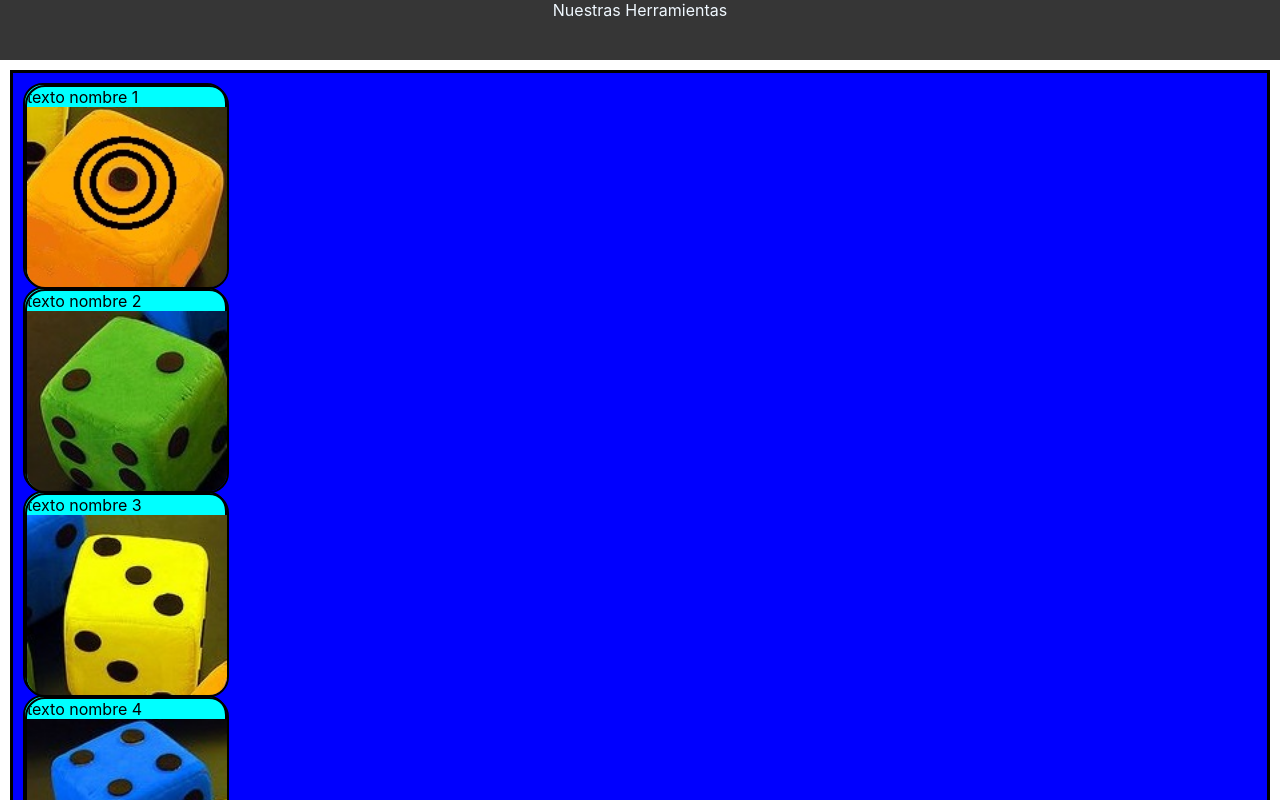
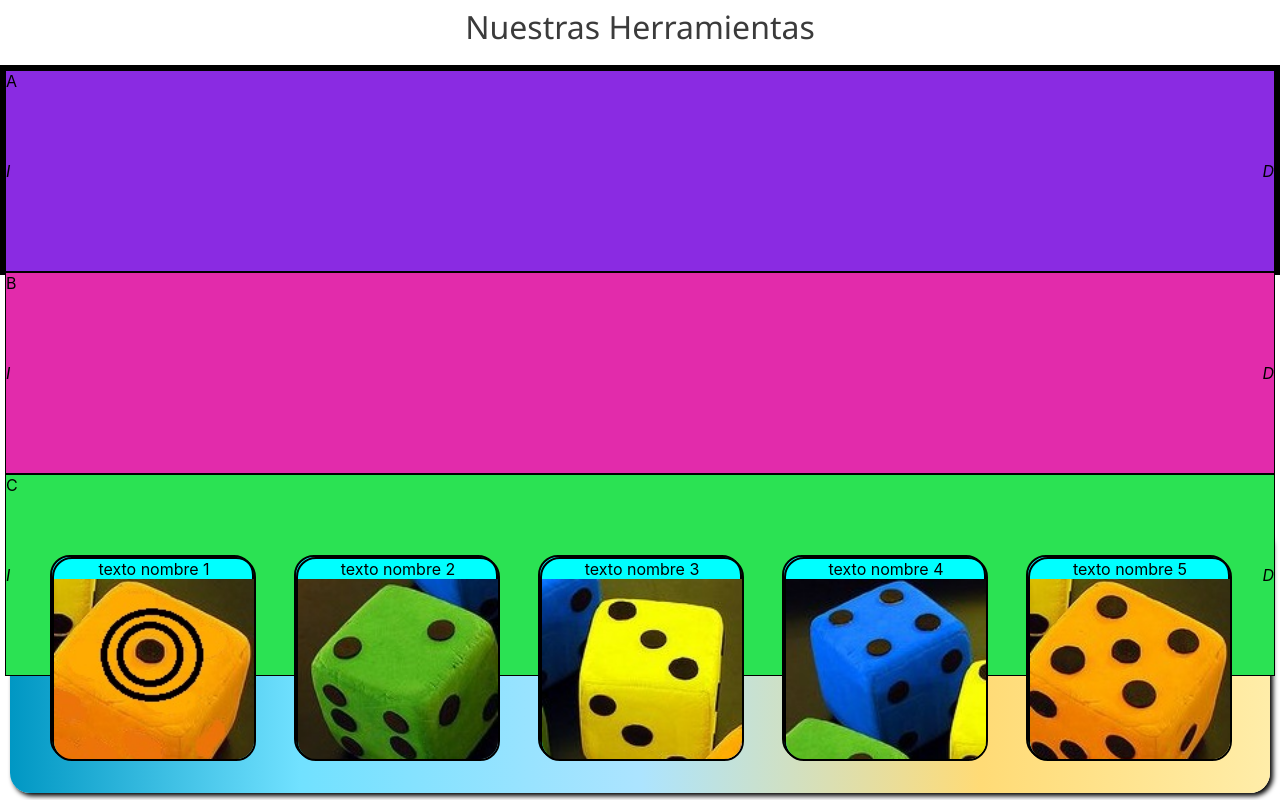
Before and after one commit to MathiasFernandez24/MyTools, a React (Create React App) app: page / in a window 1280 px wide. Shown: the top 800 px of the page. Built offline with nearby package versions, Linux system fonts and the light colour scheme.

Commit message:
armando carrusel

```diff
--- a/src/components/card/Card.css
+++ b/src/components/card/Card.css
@@ -1,11 +1,11 @@
 .card-container {
-    /* display: block; */
+    display: inline-block;
     position: relative;
     width: 200px;
     height: 200px;
     border-radius: 20px;
     background-color: aqua;
-    margin: 0px;
+    margin: 20px;
     padding: 0px;
     border: 2px solid black;
 }
--- a/src/components/cards/Cards.css
+++ b/src/components/cards/Cards.css
@@ -1,6 +1,17 @@
 .cards-container {
-    background-color: blue;
-    border: solid 3px black;
-    margin: 10px;
+    background: rgb(0,151,195);
+    background: linear-gradient(
+        90deg,
+        rgba(0,151,195,1) 0%,
+        rgba(113,225,255,1) 23%,
+        rgba(172,228,255,1) 50%,
+        rgba(255,219,118,1) 77%,
+        rgba(255,237,169,1) 100%
+    );
+    /* border: solid 3px black; */
+    border-radius: 20px;
+    margin: 250px 10px 10px 10px;
     padding: 10px;
+    text-align: center;
+    box-shadow: 3px 3px 5px black;
 }
--- a/src/components/home/Home.css
+++ b/src/components/home/Home.css
@@ -1,7 +1,52 @@
 .barra-navegacion {
-    background-color: rgb(54, 54, 54);
+    background-color: rgb(255, 255, 255);
     height: 60px;
     text-align: center;
-    color: aliceblue;
+    color: rgb(59, 59, 59);
+    font-family: 'Segoe UI', Tahoma, Geneva, Verdana, sans-serif;
+    font-size: 2rem;
+    padding-top: 5px;
+    box-shadow:  0px 2px 6px rgb(66, 66, 66);
 
 }
+
+#contenedor-carrusel {
+    border: 5px solid black;
+    height: 200px;
+    /* overflow: hidden; */
+}
+
+.item-carrusel {
+    border: 1px solid black;
+    height: 200px;
+    position: relative;
+}
+
+.tarjeta-carrusel {
+
+    height: 100%;
+}
+
+.flechas-carrusel {
+
+    position: absolute;
+    top: 0;
+    height: 100%;
+    width: 100%;
+    display: flex;
+    align-items: center;
+    justify-content: space-between;
+
+}
+
+#tarjeta1 {
+    background-color: blueviolet;
+}
+
+#tarjeta2 {
+    background-color: rgb(226, 43, 171);
+}
+
+#tarjeta3 {
+    background-color: rgb(43, 226, 83);
+}
--- a/src/components/home/Home.jsx
+++ b/src/components/home/Home.jsx
@@ -9,6 +9,29 @@ function Home() {
             <div className='barra-navegacion'>
                 Nuestras Herramientas
             </div>
+            <div id='contenedor-carrusel'>
+                <div className='item-carrusel'>
+                    <div className='tarjeta-carrusel' id='tarjeta1'>A</div>
+                    <div className='flechas-carrusel'>
+                        <i>I</i>
+                        <i>D</i>
+                    </div>
+                </div>
+                <div className='item-carrusel'>
+                    <div className='tarjeta-carrusel' id='tarjeta2'>B</div>
+                    <div className='flechas-carrusel'>
+                        <i>I</i>
+                        <i>D</i>
+                    </div>
+                </div>
+                <div className='item-carrusel'>
+                    <div className='tarjeta-carrusel' id='tarjeta3'>C</div>
+                    <div className='flechas-carrusel'>
+                        <i>I</i>
+                        <i>D</i>
+                    </div>
+                </div>
+            </div>
             <Cards/>
         </div>
     )
```
